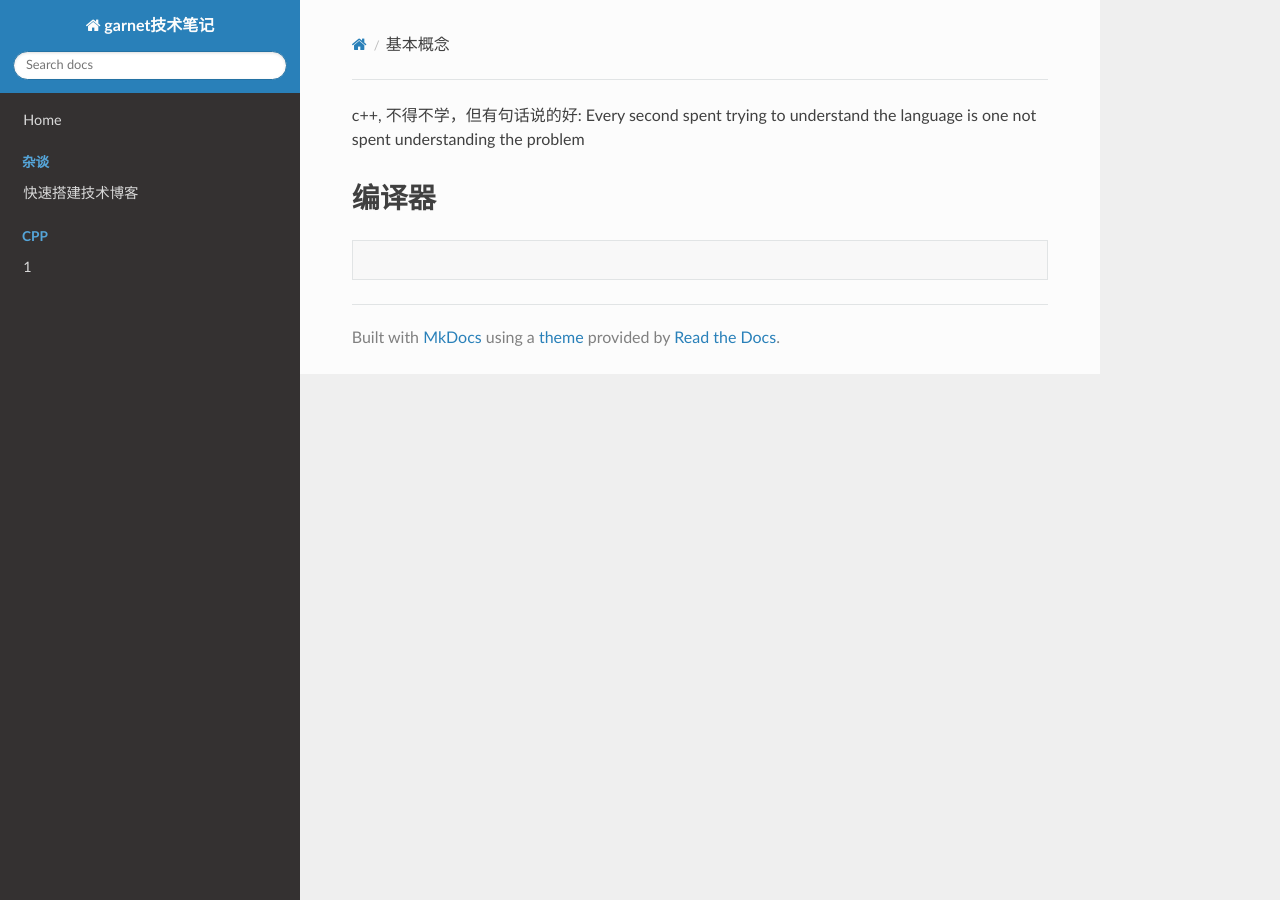
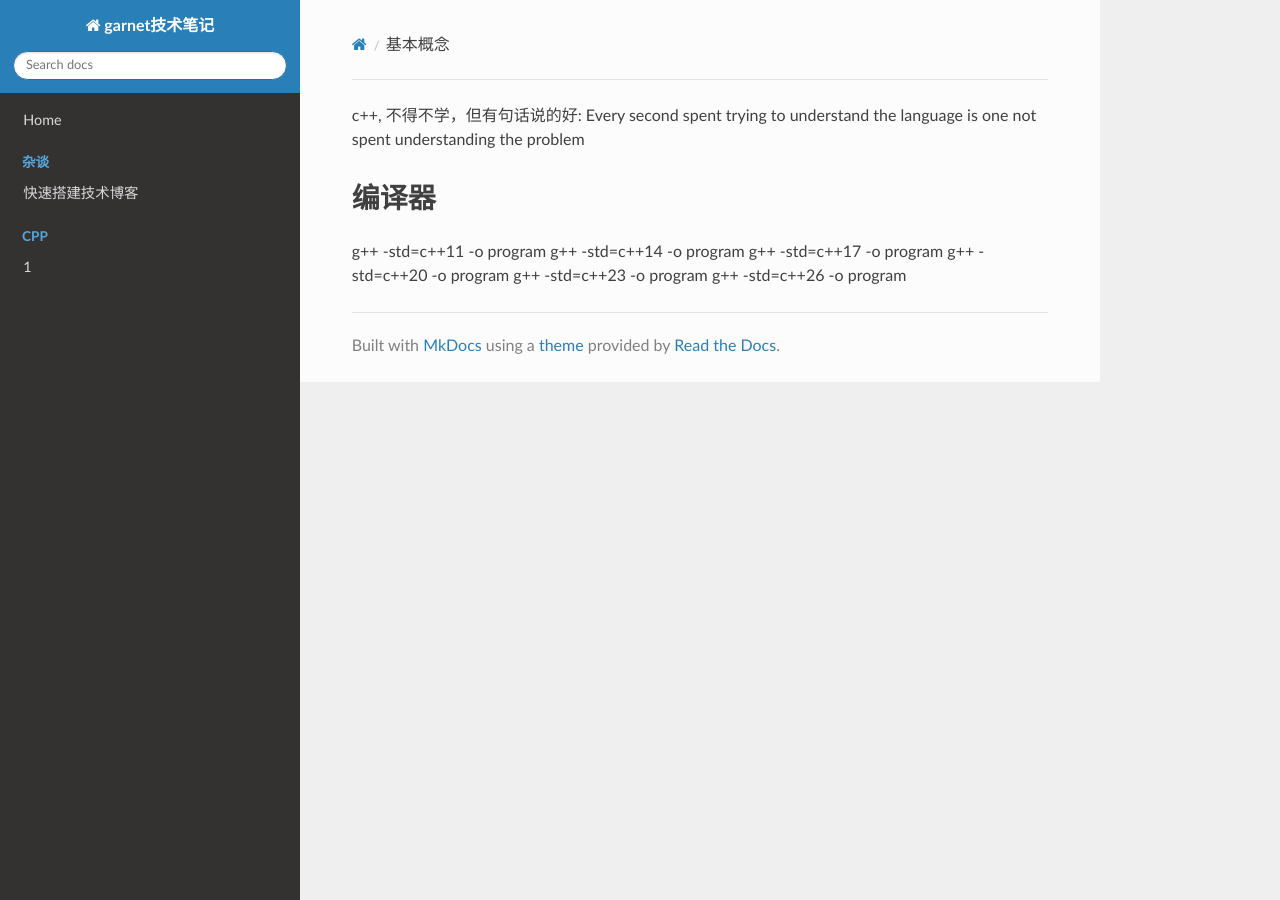
Before and after one commit to ymma98/technotes, an MkDocs documentation site: the page built from docs/cpp/基本概念.md, in a window 1280 px wide. Built offline with MkDocs 1.6.1, drawn with Linux system fonts in a browser that asks for light colours; nearby versions of some CDN libraries.

Commit message:
docs/cpp/基本概念.md updated from https://stackedit.cn/

````diff
--- a/docs/cpp/基本概念.md
+++ b/docs/cpp/基本概念.md
@@ -1,10 +1,9 @@
 c++, 不得不学，但有句话说的好: Every second spent trying to understand the language is one not spent understanding the problem
 
 # 编译器
-```bash
 
-```
+g++ -std=c++11 <program.cpp> -o program g++ -std=c++14 <program.cpp> -o program g++ -std=c++17 <program.cpp> -o program g++ -std=c++20 <program.cpp> -o program g++ -std=c++23 <program.cpp> -o program g++ -std=c++26 <program.cpp> -o program
 
 <!--stackedit_data:
-eyJoaXN0b3J5IjpbMTQ3NDAyNjAyN119
+eyJoaXN0b3J5IjpbNDk2NDk3NTYzLDE0NzQwMjYwMjddfQ==
 -->
````
